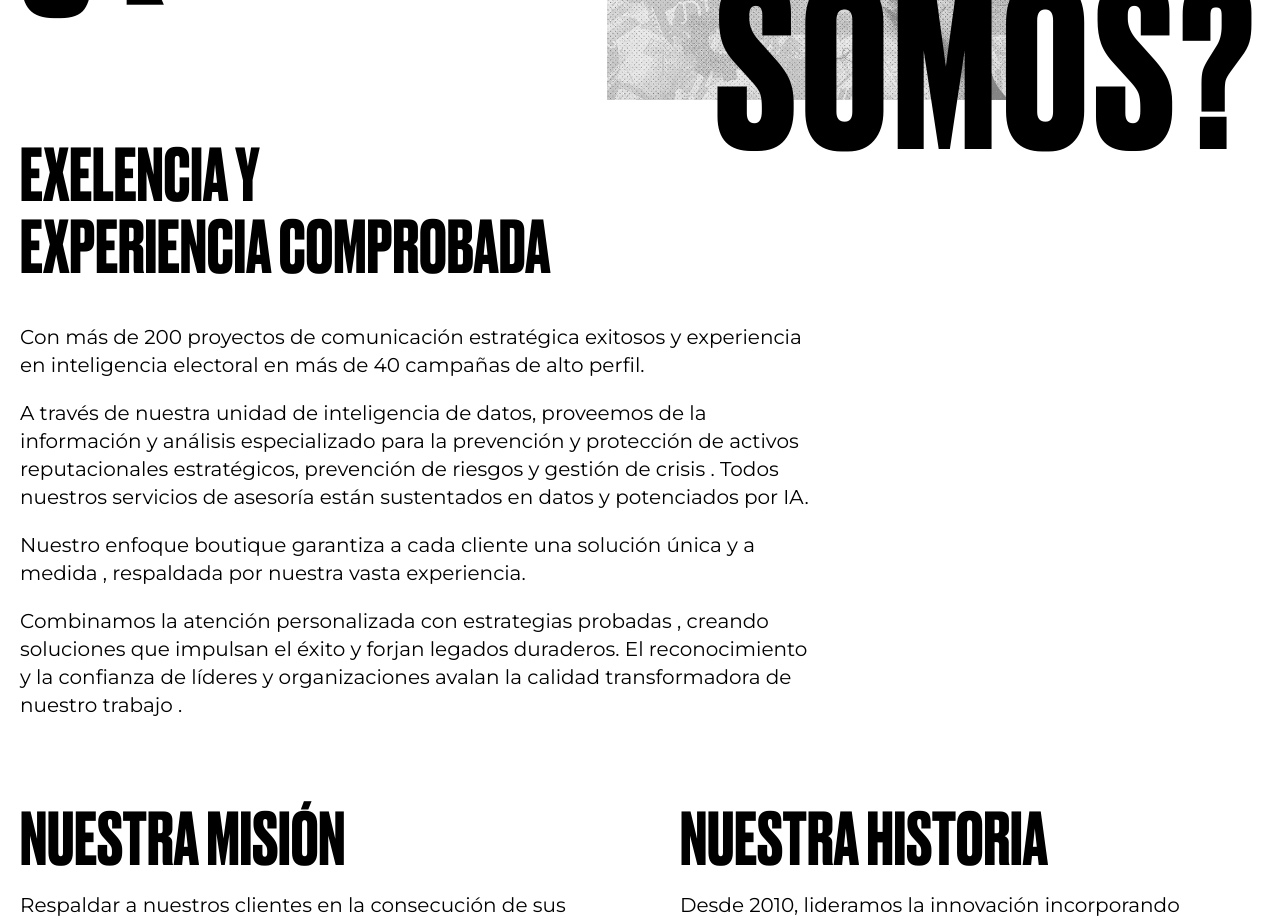
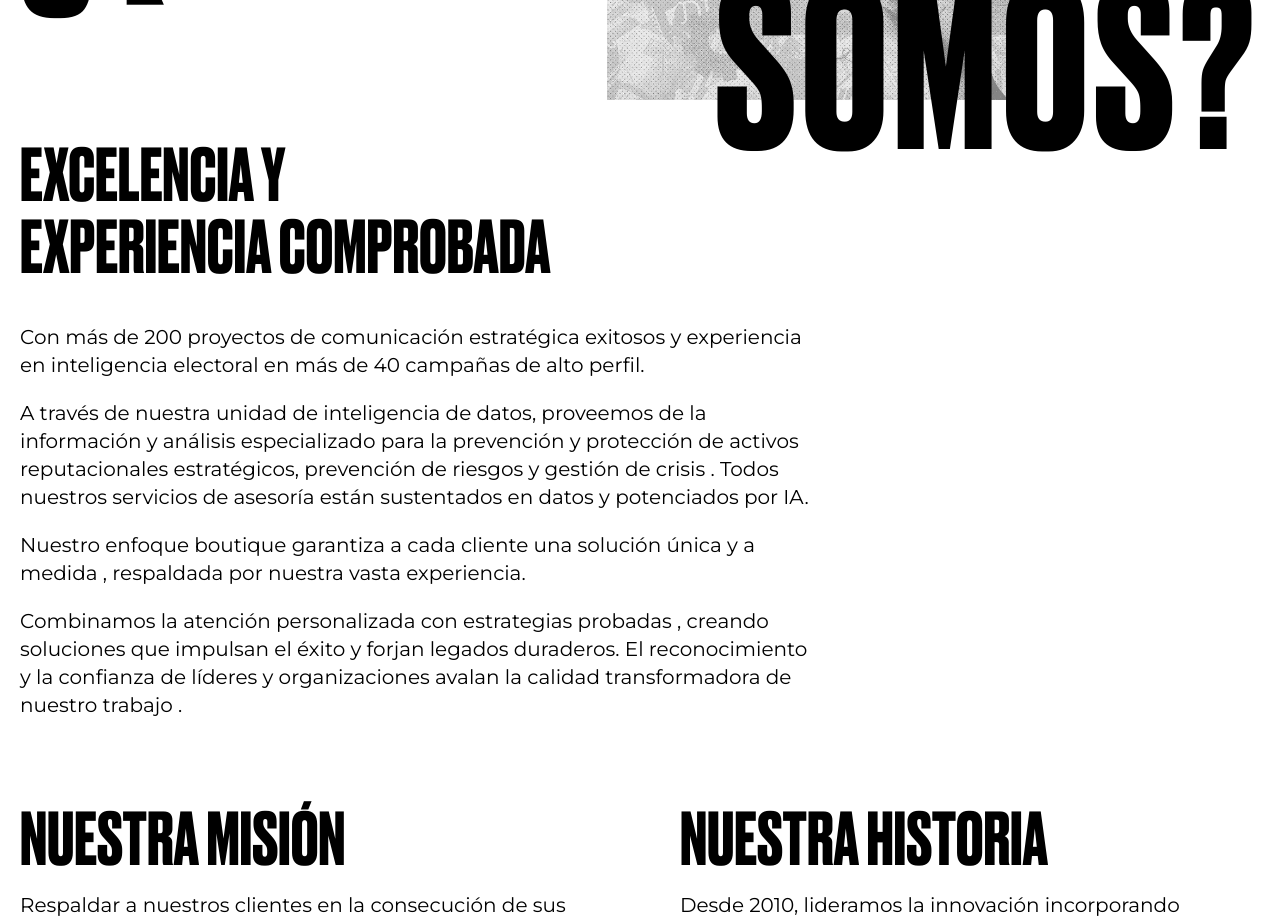
Before and after one commit to PolCarva/nsgcorp, a Next.js app: page / in a window 1280 px wide. Shown: the part 980-1903 px from the top of the page. Built offline with nearby package versions, Linux system fonts and the light colour scheme; no server answers.

Commit message:
Update AboutTexts.tsx

```diff
--- a/components/ui/AboutTexts.tsx
+++ b/components/ui/AboutTexts.tsx
@@ -8,7 +8,7 @@ const TextosQuienesSomos = () => {
       <div className="col-span-8 flex flex-col gap-5 mt-8 md:-mt-8 text-xl">
         <HeadingThree
           mobilePosition="left"
-          text="Exelencia y "
+          text="Excelencia y "
           secondTitle="Experiencia Comprobada"
         />
 
```
